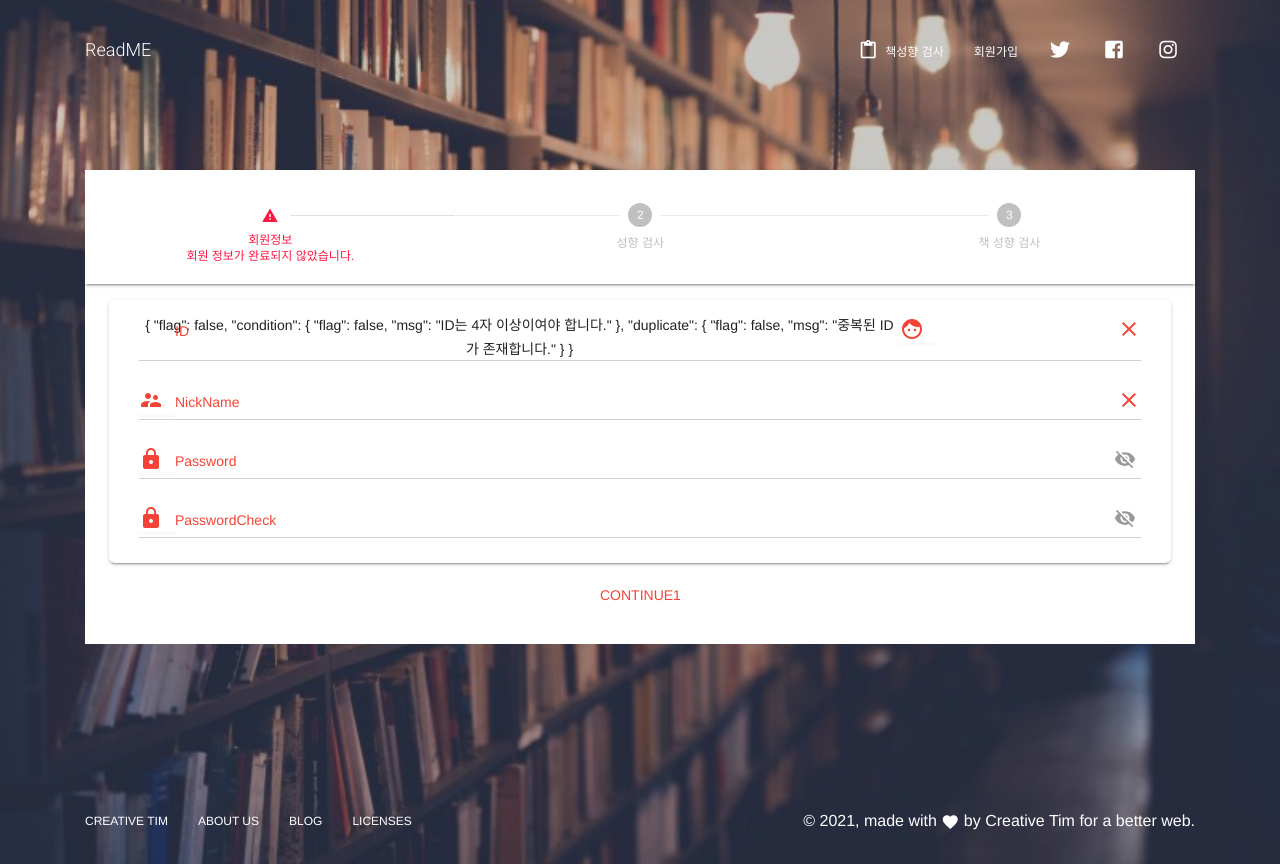
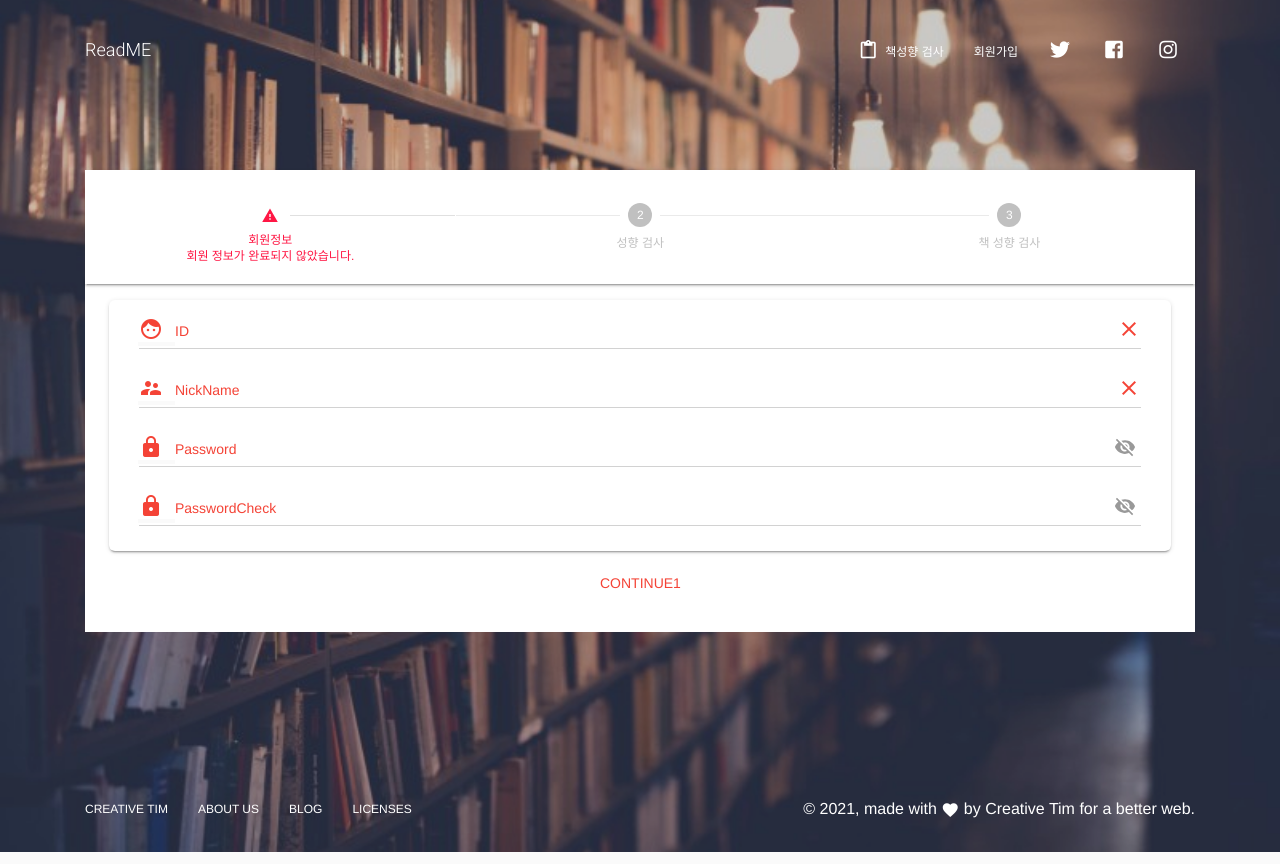
Before and after one commit to oowtl/README, a Vue app in the folder frontend/: page /signup in a window 1280 px wide. Built offline with nearby package versions, Linux system fonts and the light colour scheme.

Commit message:
BE / 서버용 / 하는중

```diff
--- a/frontend/src/components/signup/WriteInfo.vue
+++ b/frontend/src/components/signup/WriteInfo.vue
@@ -2,7 +2,7 @@
     <div>
     <login-card>
         <md-field slot="inputs" :class="[getSignupCheck.id.condition.flag && getSignupCheck.id.duplicate.flag ? 'md-valid' : 'md-error']">
-            <div>{{getSignupCheck.id}}</div>
+            <!-- <div>{{getSignupCheck.id}}</div> -->
             <md-icon>face</md-icon>
             <label>ID</label>
             <md-input v-model="id" type="text" @keyup="duplicateCheck('id')"></md-input>
```
Also changed, not shown: 2 other files (tests, documents, lock files or other folders).
